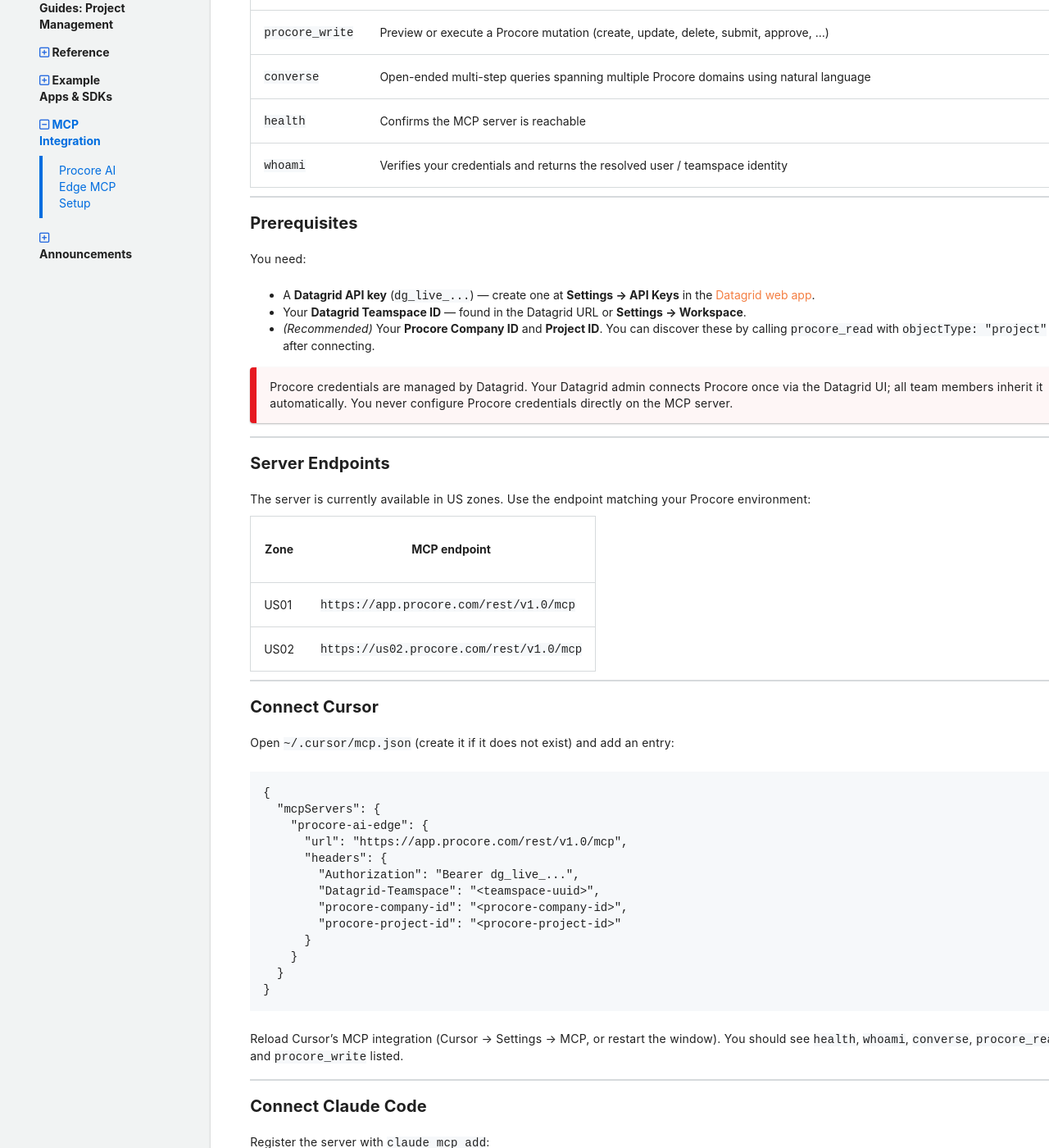
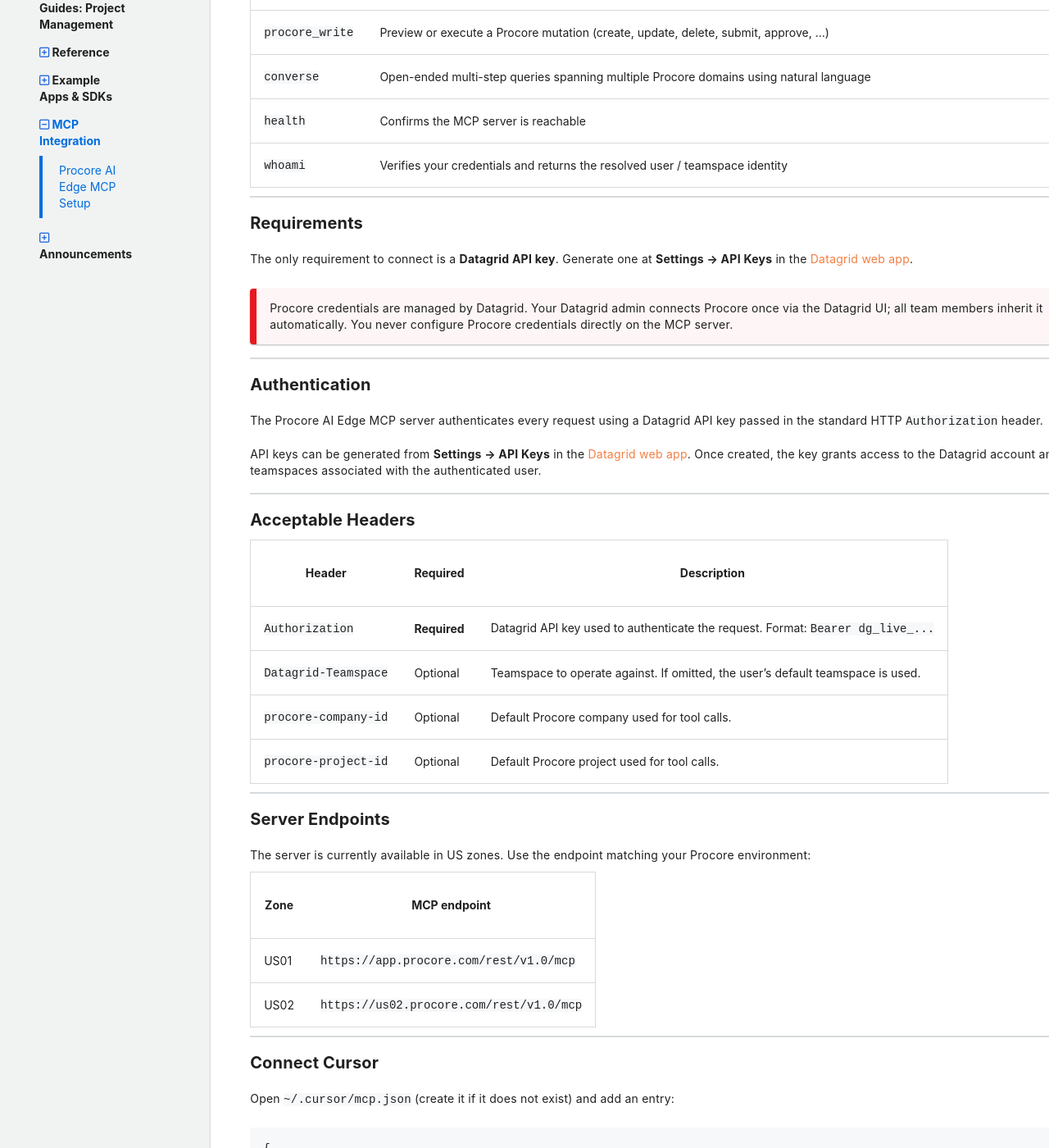
Before and after one commit to procore/documentation, a Jekyll site: the page built from mcp/procore_ai_edge_mcp_setup.md, in a window 1280 px wide and 1400 px high, scrolled down 580 px. Shown: the whole window at 82% size. Built offline with Jekyll 4.4.1, drawn with Linux system fonts in a browser that asks for light colours; comment, search, counter and statistics services are not loaded; some of the changed text lies outside the part shown.

Commit message:
DGAAI-538: Restructure prerequisites into Requirements, Authentication, and Acceptable Headers (#359)
* DGAAI-538: Add Procore AI Edge MCP client setup documentation

- Add mcp/procore_ai_edge_mcp_setup.md with end-user setup guide for
  the hosted Procore AI Edge MCP server (US01/US02 endpoints)
- Covers Cursor and Claude Code HTTP transport wiring, all 5 tools
  with copy-paste examples, Procore routing, and troubleshooting
- Add MCP Integration section to _data/navigation.yml sidebar

Co-authored-by: Cursor <cursoragent@cursor.com>

* DGAAI-538: Update MCP endpoints to production Procore URLs

Co-authored-by: Cursor <cursoragent@cursor.com>

* DGAAI-538: Restructure prerequisites into Requirements, Authentication, and Acceptable Headers sections

- Replace Prerequisites section with focused Requirements section
- Add Authentication section explaining API key usage
- Add Acceptable Headers table with Required/Optional designations
- Clarify that only Authorization header is required; teamspace and
  Procore routing headers are optional

Co-authored-by: Cursor <cursoragent@cursor.com>

* DGAAI-538: Simplify Acceptable Headers table descriptions

Co-authored-by: Cursor <cursoragent@cursor.com>

---------

Co-authored-by: Cursor <cursoragent@cursor.com>

````diff
--- a/mcp/procore_ai_edge_mcp_setup.md
+++ b/mcp/procore_ai_edge_mcp_setup.md
@@ -22,15 +22,30 @@ The **Procore AI Edge MCP** is a hosted [Model Context Protocol](https://modelco
 
 ---
 
-## Prerequisites
+## Requirements
 
-You need:
-
-- A **Datagrid API key** (`dg_live_...`) — create one at **Settings → API Keys** in the [Datagrid web app](https://app.datagrid.com).
-- Your **Datagrid Teamspace ID** — found in the Datagrid URL or **Settings → Workspace**.
-- *(Recommended)* Your **Procore Company ID** and **Project ID**. You can discover these by calling `procore_read` with `objectType: "project"` after connecting.
+The only requirement to connect is a **Datagrid API key**. Generate one at **Settings → API Keys** in the [Datagrid web app](https://app.datagrid.com).
 
 > Procore credentials are managed by Datagrid. Your Datagrid admin connects Procore once via the Datagrid UI; all team members inherit it automatically. You never configure Procore credentials directly on the MCP server.
+
+---
+
+## Authentication
+
+The Procore AI Edge MCP server authenticates every request using a Datagrid API key passed in the standard HTTP `Authorization` header.
+
+API keys can be generated from **Settings → API Keys** in the [Datagrid web app](https://app.datagrid.com). Once created, the key grants access to the Datagrid account and teamspaces associated with the authenticated user.
+
+---
+
+## Acceptable Headers
+
+| Header | Required | Description |
+|---|---|---|
+| `Authorization` | **Required** | Datagrid API key used to authenticate the request. Format: `Bearer dg_live_...` |
+| `Datagrid-Teamspace` | Optional | Teamspace to operate against. If omitted, the user's default teamspace is used. |
+| `procore-company-id` | Optional | Default Procore company used for tool calls. |
+| `procore-project-id` | Optional | Default Procore project used for tool calls. |
 
 ---
 
@@ -65,6 +80,8 @@ Open `~/.cursor/mcp.json` (create it if it does not exist) and add an entry:
 }
 ```
 
+Only `Authorization` is required. The remaining headers are optional — see [Acceptable Headers](#acceptable-headers).
+
 Reload Cursor's MCP integration (Cursor → Settings → MCP, or restart the window). You should see `health`, `whoami`, `converse`, `procore_read`, and `procore_write` listed.
 
 ---
@@ -83,6 +100,8 @@ claude mcp add \
   procore-ai-edge \
   https://app.procore.com/rest/v1.0/mcp
 ```
+
+Only `--header 'Authorization: ...'` is required. The remaining headers are optional — see [Acceptable Headers](#acceptable-headers).
 
 Restart the Claude Code session after adding the server. Verify with `/mcp` — you should see the five tools listed.
 
````
